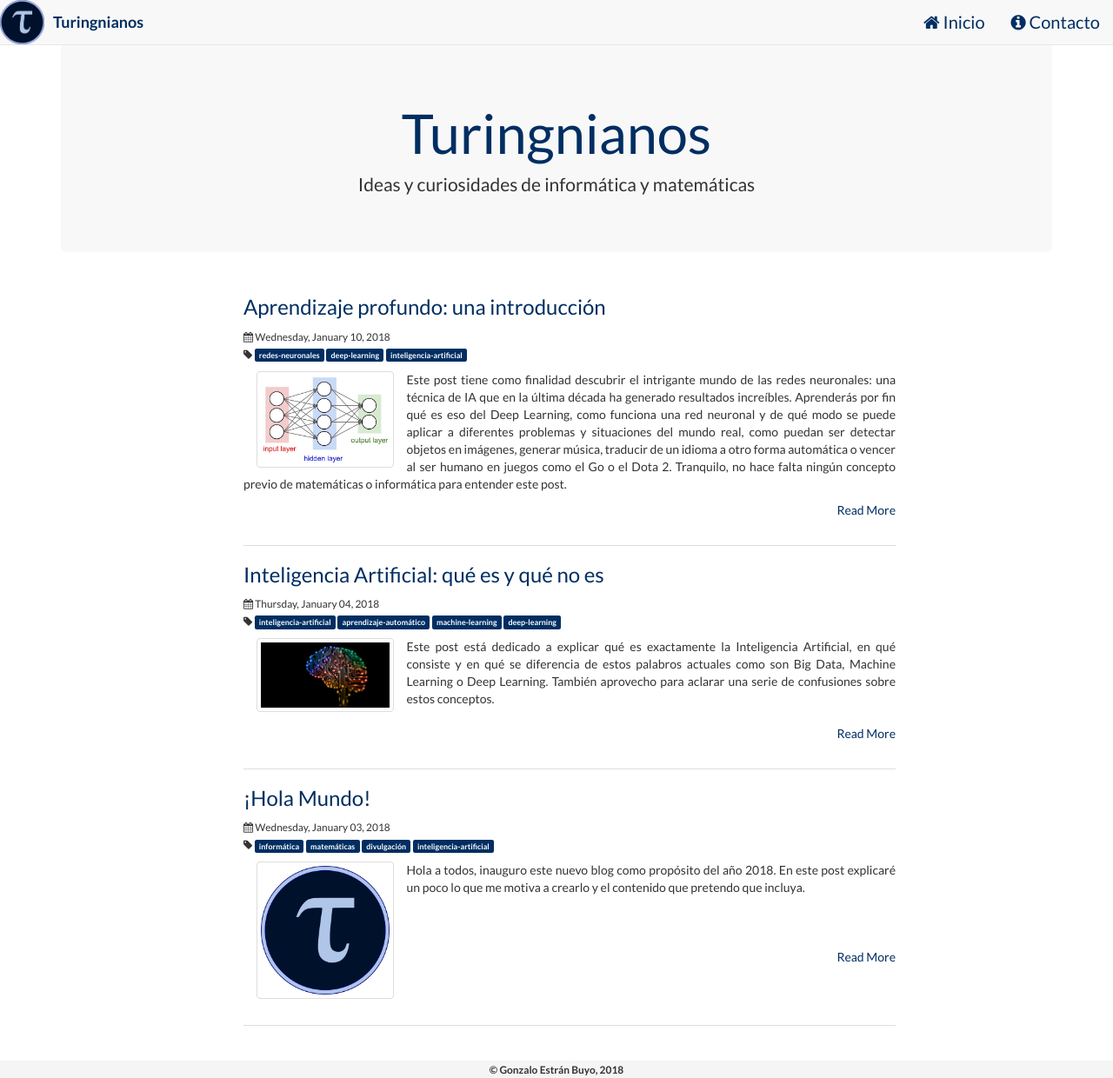
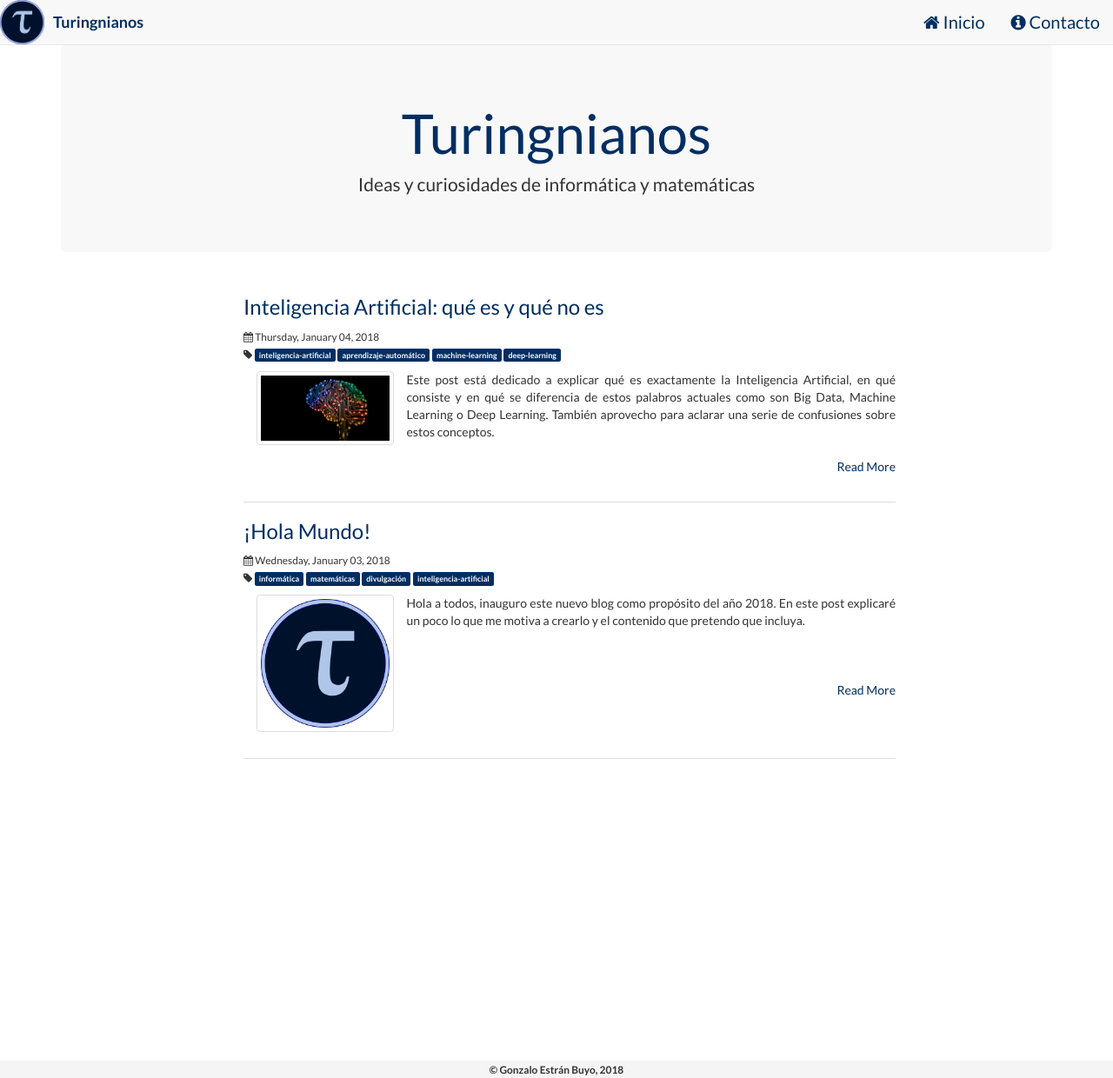
Before and after one commit to turingnianos/turingnianos.github.io, a Jekyll site: the page built from index.html, in a window 1280 px wide and 1240 px high. Shown: the whole window at 87% size. Built offline with Jekyll 4.4.1, drawn with Linux system fonts in a browser that asks for light colours; nearby versions of some CDN libraries; comment, search, counter and statistics services are not loaded; part of the change alters nothing that is shown.

Commit message:
Update 2018-01-10-deep-learning.md

```diff
--- a/_posts/2018-01-10-deep-learning.md
+++ b/_posts/2018-01-10-deep-learning.md
@@ -5,7 +5,7 @@ date: 2018-01-10 21:19
 thumbnail: /images/neural_net.jpeg
 title: "Aprendizaje profundo: una introducción"
 comments: true
-published: true
+published: false
 ---
 
 Este post tiene como finalidad descubrir el intrigante mundo de las redes neuronales: una técnica de IA que en la última década ha generado resultados increíbles.
@@ -15,3 +15,10 @@ Tranquilo, no hace falta ningún concepto previo de matemáticas o informática
 <!--more-->
 
 ### Intersecciones: matemáticas, informática y biología
+Si hay algo que me apasiona del conocimiento humano es cuando conceptos aparentemente inconexos se encuentran de repente. Si uno lo piensa bien, los mayores descubrimientos del ser humano resultan de pensar las cosas de un modo diferente. Para razonar usamos conceptos, de modo que esto lo podemos ver de otro modo: las más brillantes ideas surgen de asociar conceptos de forma original, diferente.
+
+La [Inteligencia Artificial](https://turingnianos.github.io/2018/01/04/ia-que-es.html) se construye fundamentalmente a partir de conexiones de este tipo. Como el objetivo es lograr realizar de forma automática tareas propias del hombre y es el hombre el que trata de hacerlo, inevitablemente (para bien o para mal) aplica lo que percibe del mundo que le rodea. Es así como surgen por ejemplo los algoritmos genéticos (una técnica de aprendizaje automático): aplicando a la informática la idea de tener una población en la cual los que mejor se adaptan al entorno sobreviven y se reproducen dando lugar a variaciones en la especie. Como veis, esta técnica (que ya explicaremos en otro post) se basa en lo que en biología son dos de los mecanismos básicos de la evolución (selección natural y mutación).
+
+Podríamos poner ejemplos de estas intersecciones con episodios como la manzana de Newton o el propio Eureka de Arquímedes, pero vamos a optar por otro más reciente: las redes neuronales artificiales.
+
+### Redes neuronales:
```
